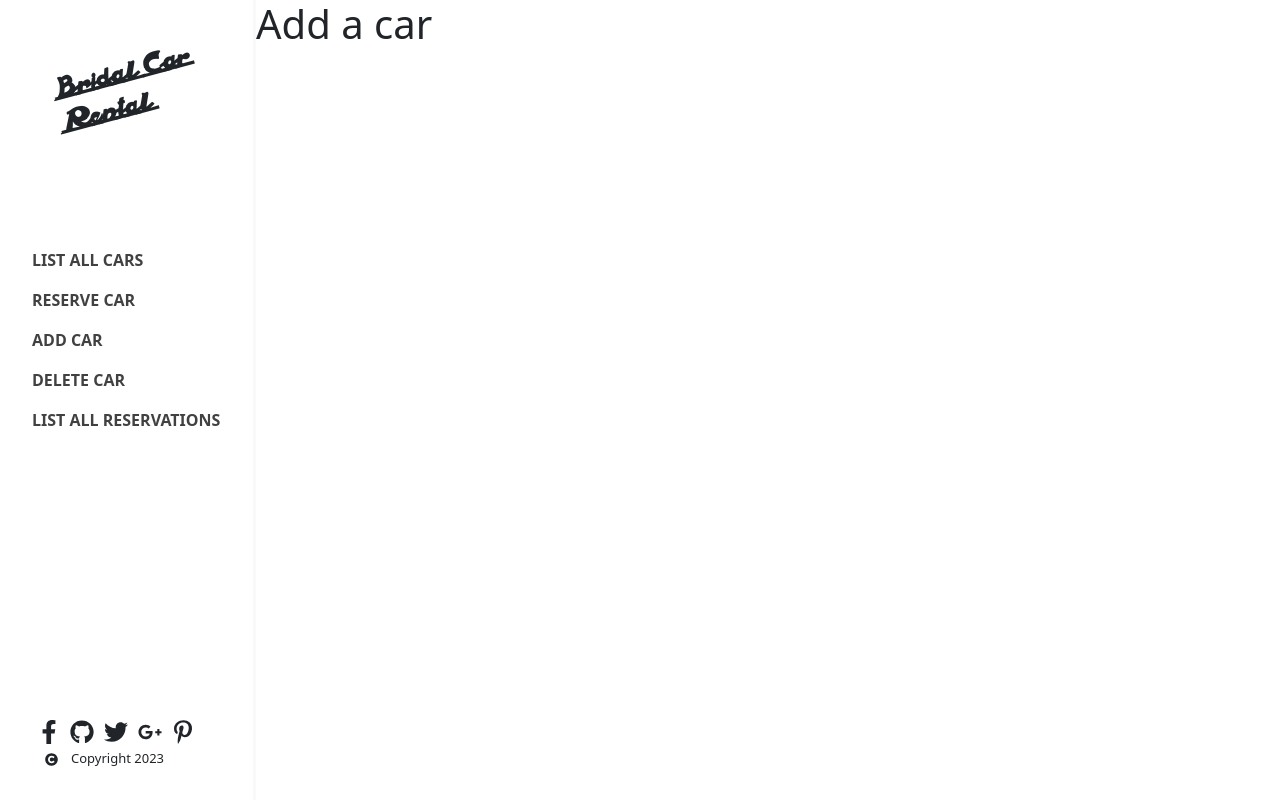
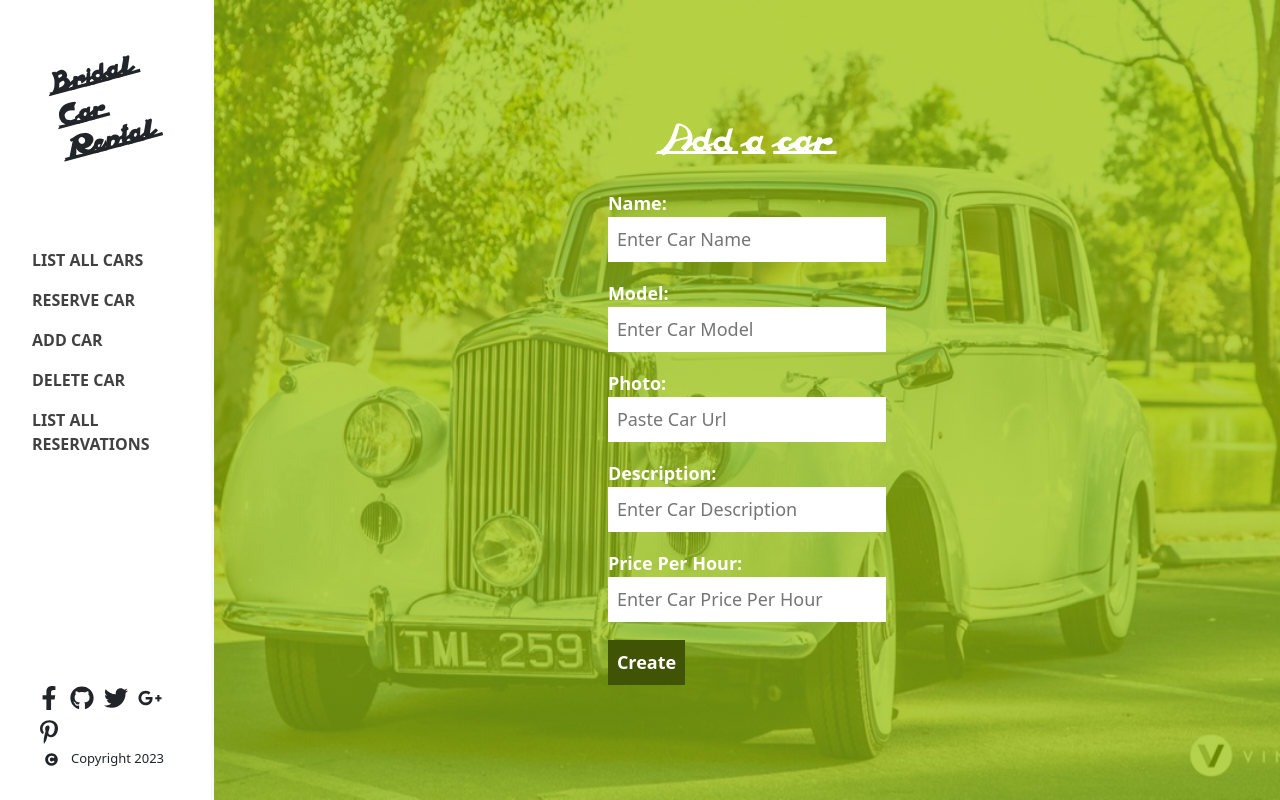
Before and after one commit to inspecta/bridal-cars-frontend, a React (Create React App) app: page /add-car in a window 1280 px wide. Built offline with nearby package versions, Linux system fonts and the light colour scheme; a web font is replaced by a local one.

Commit message:
Implement the add car functionality

```diff
--- a/src/App.css
+++ b/src/App.css
@@ -1,6 +1,8 @@
 /* stylelint-disable no-descending-specificity */
 /* stylelint-disable no-duplicate-selectors */
-.app {
+.app,
+.login_container,
+.add_car_container {
   display: flex;
   justify-content: center;
   flex-direction: column;
@@ -117,12 +119,6 @@
 }
 
 .login_container {
-  display: flex;
-  justify-content: center;
-  flex-direction: column;
-  width: 100%;
-  color: #fff;
-  height: 100vh;
   background-image:
     linear-gradient(
       to bottom,
@@ -130,34 +126,38 @@
       rgba(150, 191, 2, 0.7)
     ),
     url('./images/bridal-car-login.jpg');
-  background-repeat: no-repeat;
-  background-size: cover;
-  background-position: center;
+  color: #fff;
 }
 
-.login_container > * {
+.login_container > *,
+.add_car_container > * {
   align-self: center;
 }
 
-.login_container > h1 {
+.login_container > h1,
+.add_car_container > h1 {
   font-family: 'vespa', 'Courier New', Courier, monospace;
 }
 
-.login_container > form {
+.login_container > form,
+.add_car_container > form {
   font-size: large;
   font-weight: bold;
 }
 
-.login_field > p {
+.login_field > p,
+.add_car_field > p {
   margin: 1em 0 0 0;
 }
 
-.login_field > input {
+.login_field > input,
+.add_car_field > input {
   border: none;
   padding: 0.5em;
 }
 
-.login_field > button {
+.login_field > button,
+.add_car_field > button {
   border: none;
   margin-top: 1em;
   font-size: large;
@@ -167,8 +167,20 @@
   padding: 0.5em;
 }
 
-.login_field > button:hover {
+.login_field > button:hover,
+.add_car_field > button:hover {
   background-color: #97bf0f;
+}
+
+.add_car_container {
+  background-image:
+    linear-gradient(
+      to bottom,
+      rgba(150, 191, 2, 0.7),
+      rgba(150, 191, 2, 0.7)
+    ),
+    url('./images/add_car_background.jpeg');
+  color: #fff;
 }
 
 @media only screen and (max-width: 500px) {
--- a/src/components/Auth/Login.js
+++ b/src/components/Auth/Login.js
@@ -12,8 +12,6 @@ const Login = () => {
 
   const dispatch = useDispatch();
   const navigate = useNavigate();
-
-  // const userState = useSelector((state) => state.user);
 
   const handleInput = (e) => {
     if (e.target.name === 'email') {
--- a/src/components/cars/AddCar.js
+++ b/src/components/cars/AddCar.js
@@ -1,9 +1,100 @@
-import React from 'react';
+/* eslint-disable operator-linebreak */
+import React, { useState } from 'react';
+import { useDispatch } from 'react-redux';
+import { useNavigate } from 'react-router-dom';
+import { addCar } from '../../redux/features/carSlice';
 
-const AddCar = () => (
-  <div>
-    <h1>Add a car</h1>
-  </div>
-);
+const AddCar = () => {
+  const [formData, setFormData] = useState({
+    name: '',
+    model: '',
+    photo: '',
+    price: 0,
+    description: '',
+  });
+
+  const dispatch = useDispatch();
+  const navigate = useNavigate();
+
+  const handleInput = (e) => {
+    const { name, value } = e.target;
+    setFormData({ ...formData, [name]: value });
+  };
+
+  const handleSubmit = (e) => {
+    e.preventDefault();
+    if (
+      formData.name.length > 0 &&
+      formData.price.length > 0 &&
+      formData.model.length > 0 &&
+      formData.photo.length > 0
+    ) {
+      dispatch(addCar(formData)).then((result) => {
+        if (
+          result.payload !== undefined &&
+          Object.keys(result.payload).length > 0
+        ) {
+          navigate('/cars');
+        }
+      });
+    }
+  };
+
+  return (
+    <div className="add_car_container">
+      <h1>Add a car</h1>
+      <form onSubmit={handleSubmit}>
+        <div className="add_car_field">
+          <p>Name:</p>
+          <input
+            type="text"
+            name="name"
+            placeholder="Enter Car Name"
+            onChange={handleInput}
+          />
+        </div>
+        <div className="add_car_field">
+          <p>Model:</p>
+          <input
+            type="text"
+            name="model"
+            placeholder="Enter Car Model"
+            onChange={handleInput}
+          />
+        </div>
+        <div className="add_car_field">
+          <p>Photo:</p>
+          <input
+            type="text"
+            name="photo"
+            placeholder="Paste Car Url"
+            onChange={handleInput}
+          />
+        </div>
+        <div className="add_car_field">
+          <p>Description:</p>
+          <input
+            type="text"
+            name="description"
+            placeholder="Enter Car Description"
+            onChange={handleInput}
+          />
+        </div>
+        <div className="add_car_field">
+          <p>Price Per Hour:</p>
+          <input
+            type="number"
+            name="price"
+            placeholder="Enter Car Price Per Hour"
+            onChange={handleInput}
+          />
+        </div>
+        <div className="add_car_field">
+          <button type="submit">Create</button>
+        </div>
+      </form>
+    </div>
+  );
+};
 
 export default AddCar;
--- a/src/redux/features/carSlice.js
+++ b/src/redux/features/carSlice.js
@@ -4,13 +4,18 @@ import types from '../types';
 
 const url = 'http://localhost:3000/api/v1/cars';
 
-export const fetchAllCars = createAsyncThunk(
-  types.FETCH_CARS,
-  async () => {
-    const response = await axios.get(url);
+export const fetchAllCars = createAsyncThunk(types.FETCH_CARS, async () => {
+  const response = await axios.get(url);
+  return response.data;
+});
+
+export const addCar = createAsyncThunk(types.ADD_CAR, async (newCar) => {
+  const response = await axios.post(url, newCar);
+  if (response.status === 200 && response.statusText === 'OK') {
     return response.data;
-  },
-);
+  }
+  return null;
+});
 
 const initialState = {
   cars: [],
--- a/src/redux/types/index.js
+++ b/src/redux/types/index.js
@@ -1,7 +1,9 @@
 const FETCH_CARS = 'redux/cars/FETCH_CARS';
 const SET_FETCHED_USER = 'redux/user/SET_FETCHED_USER';
+const ADD_CAR = 'redux/cars/ADD_CAR';
 
 export default {
   FETCH_CARS,
   SET_FETCHED_USER,
+  ADD_CAR,
 };
```
Also changed, not shown: src/images/add_car_background.jpeg (added).
